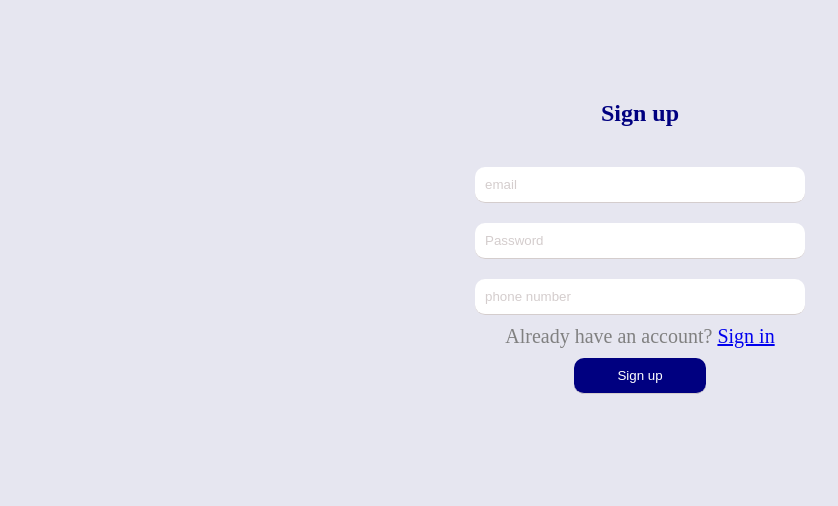
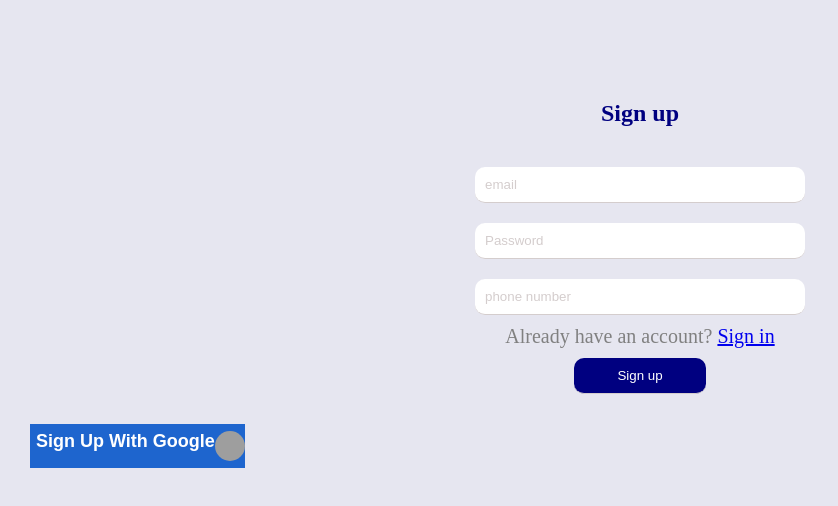
Before and after one commit to Halima-1/auraMart, a React (Vite) app: page /register in a window 1280 px wide. Shown: the top 506 px of the page, without its empty margins (0-838 px from the left). Built offline with nearby package versions, Linux system fonts and the light colour scheme; grey boxes are pictures that could not be loaded.

Commit message:
added add to cart funtionalities and cart page

```diff
--- a/src/component/form/register.css
+++ b/src/component/form/register.css
@@ -41,3 +41,26 @@ input {
     color: white;
     width: 40%;
 }
+
+.google {
+    display: flex;
+    flex-direction: row;
+    justify-content: space-between;
+    text-align: left;
+    background-color: rgb(30, 101, 206);
+    color: white;
+    border: none;
+    padding: 7px 0;
+    padding-left: 6px;
+
+}
+
+.google img {
+    width: 30px;
+    height: 30px;
+    border-radius: 100%;
+}
+
+.google b {
+    margin: 0;
+}
--- a/src/component/form/register.jsx
+++ b/src/component/form/register.jsx
@@ -2,9 +2,10 @@ import { useState } from "react";
 import "./register.css"
 import { Link } from "react-router-dom";
 import { useNavigate } from "react-router-dom";
-import { auth } from "../../config/firebase";
+import { auth, googleProvider } from "../../config/firebase";
 import { createUserWithEmailAndPassword, signInWithEmailAndPassword,
-  fetchSignInMethodsForEmail } from "firebase/auth";
+  fetchSignInMethodsForEmail,
+  signInWithPopup} from "firebase/auth";
 import { async } from "@firebase/util";
 function Register() {
   const navigate = useNavigate()
@@ -72,35 +73,24 @@ function Register() {
 
         }
      }
-  const handleSubmit = () => {
-  //   handleValidation();
-  //   if (!errData) {
-  //     return;
-  //   }
 
+// signing in with google
+const signInWithGoogle = async() =>{
+try {
+  await signInWithPopup(auth,googleProvider)
+} catch(err){
+  console.error(err)
+}
+}
 
-
-//     const users = localStorage.getItem("users")
-//       ? JSON.parse(localStorage.getItem("users"))
-//       : [];
-
-//     const emailValidation = users.find((item) => item.email == formData.email);
-//     if (emailValidation) {
-//       console.log("Email Already Exist");
-//       return;
-//     }
-
-//     users.push(formData);
-// // setFormData({ ...formData, userCart });
-// // localStorage.setItem("formData", JSON.stringify(formData));
-//         localStorage.setItem(
-//           `${formData.fname}'s cart`,
-//           JSON.stringify(formData.cart)
-//         );
-// localStorage.setItem("users", JSON.stringify(users));
-//           navigate("/login", { replace: true });
-
-  };
+// sign out function
+const logOut = async() =>{
+  try {
+    await signOut(auth)
+  } catch(err){
+    console.error(err)
+  }
+}
   return (
     <div className="register-container">
       {/* <p>{user.name}</p>
@@ -133,22 +123,7 @@ function Register() {
           placeholder="email"
           onChange={handleChange}
         />
-        {/* {errData.email && <p style={{ color: "red" }}>{errData.email}</p>}
-        <input
-          type="text"
-          name="username"
-          value={formData.username}
-          placeholder="username"
-          onChange={handleChange}
-        />
-        {errData.username && <p style={{ color: "red" }}>{errData.username}</p>}
-        <input
-          type="tel"
-          name="phone"
-          value={formData.phone}
-          placeholder="Phone Number"
-          onChange={handleChange}
-        /> */}
+
         {errData.phone && <p style={{ color: "red" }}>{errData.phone}</p>}
         <input
           type="password"
@@ -171,6 +146,12 @@ function Register() {
         </p>
         <input className="submit-btn" type="button" onClick={signIn} value={"Sign up"} />
       </form>
+
+      <button className='google' onClick={signInWithGoogle}>
+                    <b>Sign up with google</b> <br />
+                    <img src="../../src/assets/google logo.png" alt="google logo" />
+                </button>
+                {/* <button onClick={logOut}>sign out</button> */}
     </div>
   );
 }
--- a/src/component/home/home.css
+++ b/src/component/home/home.css
@@ -1,74 +1,91 @@
-main{
+main {
     width: 90%;
     margin: auto;
 
 }
-.banner{
+
+.banner {
     width: 100%;
     display: flex;
     flex-direction: row;
     justify-content: space-between;
     flex-wrap: wrap;
+    align-items: center;
+    align-content: center;
 }
 
-.banner-text{
+.banner-text {
     width: 48%;
     display: flex;
     flex-direction: column;
 }
-.banner-text h1{
+
+.banner-text h2 {
     width: 80%;
     margin: 30px 0;
     font-weight: 900;
     line-height: 35px;
 }
-.banner-text h1 span{
+
+.banner-text h2 span {
     color: navy;
 }
-.banner-text p{
+
+.banner-text p {
     width: 80%;
     line-height: 35px;
 }
-.explore-btn{
+
+.explore-btn {
     border: none;
     padding: 7px;
     background-color: navy;
     color: white;
     width: max-content;
-    margin:30px auto;
+    margin: 30px auto;
     font-size: 20px;
     border-radius: 7px;
 }
-.arrow{
+
+.arrow {
     margin-bottom: -5px;
 }
-.banner-image{
+
+.banner-image {
     width: 48%;
     display: grid;
     grid-template-columns: repeat(2, 2fr);
     margin: 20px 0;
 }
-.banner-image div img{
+
+.banner-image div img {
     width: 100%;
     height: 170px;
     object-fit: fill;
 }
-.img3{
-grid-column: span 2;
+
+.img3 {
+    grid-column: span 2;
 }
 
-.product-show{
+.product-show {
     width: 100%;
     display: block;
     margin: auto;
 }
-.browse-btn{
- border: none;
+
+.product-show p {
+    color: navy;
+}
+
+.browse-btn {
+    border: none;
     padding: 7px;
     text-decoration: none;
     color: white;
 }
-.product-grid{
+
+.product-grid {
     width: 100%;
     display: grid;
     grid-template-columns: repeat(6, 1fr);
@@ -76,24 +93,30 @@ grid-column: span 2;
     gap: 10px;
     margin: 30px auto;
 }
-.grid-item{
+
+.grid-item {
     position: relative;
 }
-.grid1{
+
+.grid1 {
     grid-column: span 2;
     grid-row: span 2;
 }
-.grid2{
+
+.grid2 {
     grid-column: span 2;
 }
-.grid7{
+
+.grid7 {
     grid-column: span 2;
 }
-.grid-item img{
+
+.grid-item img {
     height: 100%;
     width: 100%;
 }
-.grid-item b{
+
+.grid-item b {
     position: absolute;
     color: white;
     top: 20px;
--- a/src/component/home/home.jsx
+++ b/src/component/home/home.jsx
@@ -6,17 +6,11 @@ function Home() {
     <main>
       <section className="banner">
         <div className="banner-text">
-          <h1>
-            Discover a world of premium fabrics and textiles at{" "}
+          <h2>
+            Discover a world of premium fabrics and textiles at
             <span>Fabric city</span>, your one-stop shop for all your sewing and
-            crafting needs. Explore a vast range of fabrics, including exclusive
-            designs and latest trend.
-          </h1>
-          <p>
-            We pride ourselves on offering only only the highest quality
-            materials sourced from trusted suppliers.
-          </p>
-
+            crafting needs.
+          </h2>
           <button className="explore-btn">
             <Link to="/productPage" className="browse-btn">
               <b>
@@ -41,9 +35,9 @@ function Home() {
         </div>
       </section>
       <section className="product-show">
-        <Link to="/product" className="browse-btn">
+        {/* <Link to="/product" className="browse-btn">
           Browse more fabrics
-        </Link>
+        </Link> */}
         <p>
           Browse our collections and let the fabrics inspire your imagination.
         </p>
--- a/src/component/newProducts.jsx
+++ b/src/component/newProducts.jsx
@@ -27,7 +27,7 @@ function NewProducts({product, onAddToCart, onAddToWishlist}) {
                   onClick={() => onAddToWishlist(product)}
                 />
 
-                <img src={product.images[0]} alt={product.title} />
+                <img src={"../"+product.images[0]} alt={product.title} />
               </div>
 
               <div className="description">
--- a/src/config/firebase.js
+++ b/src/config/firebase.js
@@ -1,7 +1,7 @@
 // Import the functions you need from the SDKs you need
 import { initializeApp } from "firebase/app";
 import { getAnalytics } from "firebase/analytics";
-import { getAuth } from 'firebase/auth'
+import { getAuth, GoogleAuthProvider } from 'firebase/auth'
 import { getFirestore } from "firebase/firestore"; // 👈 Import Firestore
 
 
@@ -20,3 +20,4 @@ const app = initializeApp(firebaseConfig);
 const analytics = getAnalytics(app);
 export const auth = getAuth(app)
 export const db = getFirestore(app);
+export const googleProvider = new GoogleAuthProvider()
```
